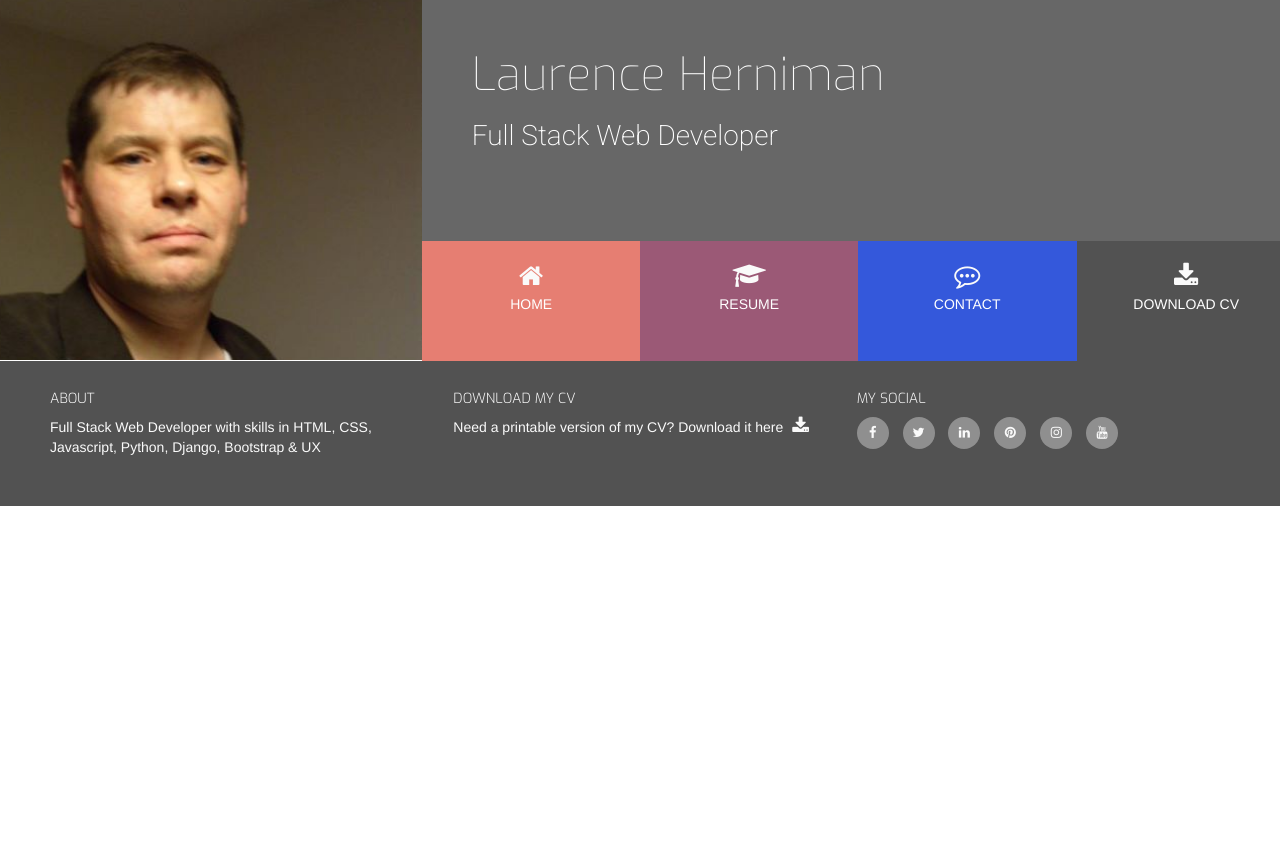
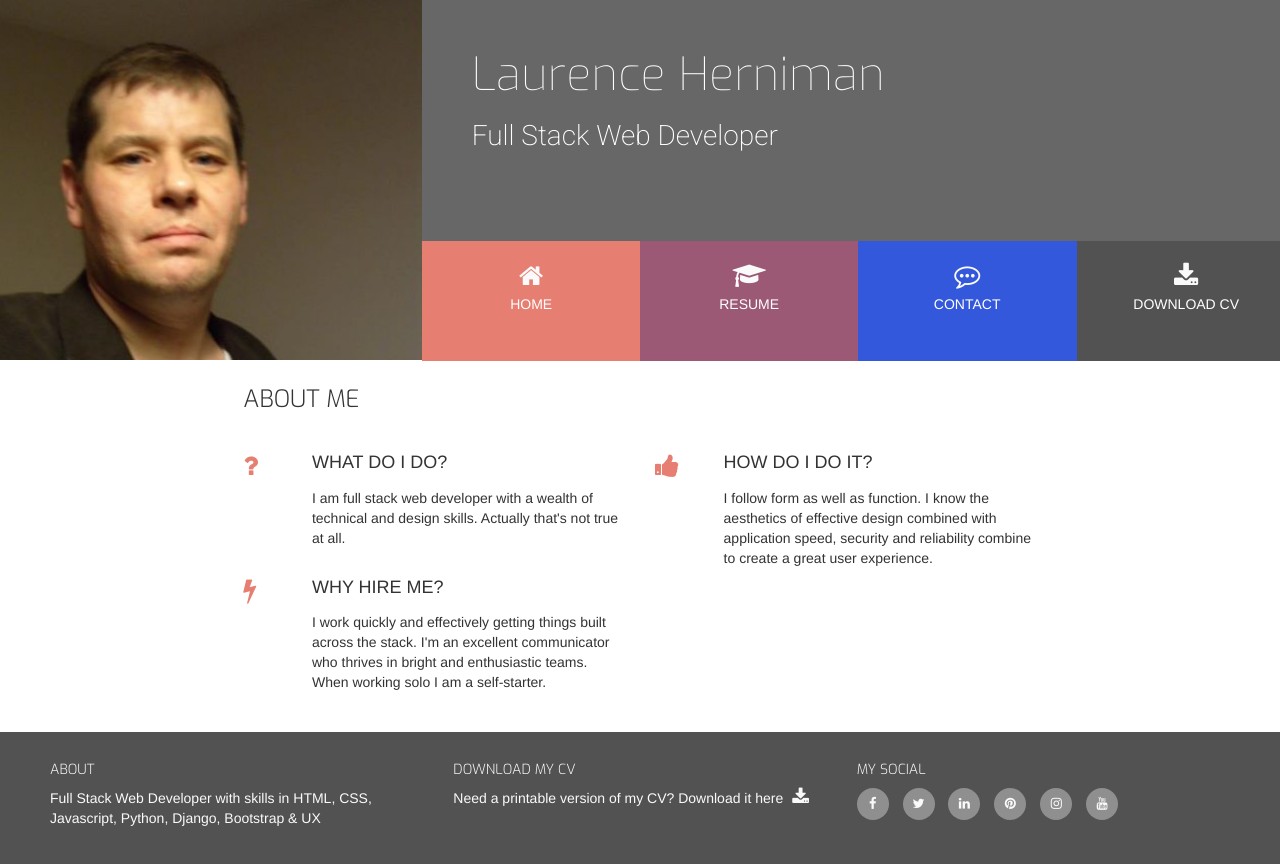
Before and after one commit to LaurenceKeith/resume-ucd, a plain HTML site: page index.html in a window 1280 px wide. Before the commit the page ends 800 px from the top, so only its background shows below. Drawn offline with nearby package versions, Linux system fonts and the light colour scheme.

Commit message:
three reasons

```diff
--- a/assets/css/style.css
+++ b/assets/css/style.css
@@ -19,7 +19,13 @@
 .ul-menu-color-download {
   background-color: #525252;
 }
+
+.bg-color-three-reasons {
+    background-color: #ffffff;
+}
+
 /*-------------------- Special Paddings/Margins/Text ------------------*/
+
 h1
 h2,
 h3,
@@ -41,6 +47,22 @@ h4 {
     display: inline-block;
 }
 
+.section-column {
+    padding: 0 30px 30px;
+    float: none;
+    display: table-cell;
+}
+
+.row-table {
+    display: table;
+}
+
+.section-heading {
+    font-family: "Exo", sans-serif;
+    font-weight: 300;
+    margin-top: 25px;
+    margin-bottom: 40px;
+}
 
 /*-------------------- heading ------------------*/
 .heading {
@@ -174,5 +196,13 @@ footer .cv-pdf i:hover {
     margin: 20px;
 }
 
-/*xmlns.social-links li {
-    margin-bottom: 10px;   /* lh */
+/*----------------------------- three reasons ----- */
+
+.three-reasons-icon {
+    font-size: 26px;
+    color: #e67e72;
+}
+
+.three-reasons-heading {
+    margin-bottom: 15px;
+}
--- a/index.html
+++ b/index.html
@@ -48,7 +48,53 @@
         </div>
     </header>
     <section>
-
+        <div class="container-fluid">
+            <div class="row row-table">
+                <div class="col-xs-12 col-md-8 bg-color-three-reasons section-column">
+                    <div class="row">
+                        <div class="col-md-12">
+                            <h3 class="section-heading uppercase">About Me</h3>
+                        </div>
+                    </div>
+                    <div class="row">
+                        <div class="col-xs-10 col-xs-offset-1 col-sm-offset-0 col-sm-4 col-md-6">
+                            <div class="row">
+                                <div class="col-xs-2">
+                                    <i class="three-reasons-icon fa fa-question" aria-hidden="true"></i>
+                                </div>
+                                <div class="col-xs-10">
+                                    <h4 class="three-reasons-heading uppercase">What do I do?</h4>
+                                    <p>I am full stack web developer with a wealth of technical and design skills. Actually that's not true at all.</p>
+                                </div>
+                            </div>
+                        </div>
+                        <div class="col-xs-10 col-xs-offset-1 col-sm-offset-0 col-sm-4 col-md-6">
+                            <div class="row">
+                                <div class="col-xs-2">
+                                    <i class="three-reasons-icon fa fa-thumbs-up" aria-hidden="true"></i>
+                                </div>
+                                <div class="col-xs-10">
+                                    <h4 class="three-reasons-heading uppercase">How do I do it?</h4>
+                                    <p>I follow form as well as function. I know the aesthetics of effective design combined with application speed,
+                                    security and reliability combine to create a great user experience.</p>
+                                </div>
+                            </div>
+                        </div>
+                        <div class="col-xs-10 col-xs-offset-1 col-sm-offset-0 col-sm-4 col-md-6">
+                            <div class="row">
+                                <div class="col-xs-2">
+                                    <i class="three-reasons-icon fa fa-bolt" aria-hidden="true"></i>
+                                </div>
+                                <div class="col-xs-10">
+                                    <h4 class="three-reasons-heading uppercase">Why hire me?</h4>
+                                    <p>I work quickly and effectively getting things built across the stack. I'm an excellent communicator who thrives in bright and enthusiastic teams. When working solo I am a self-starter.</p>
+                                </div>
+                            </div>
+                        </div>
+                    </div>
+                </div>
+            </div>
+        </div>
     </section>
     <footer>
         <div class="container-fluid">
```
